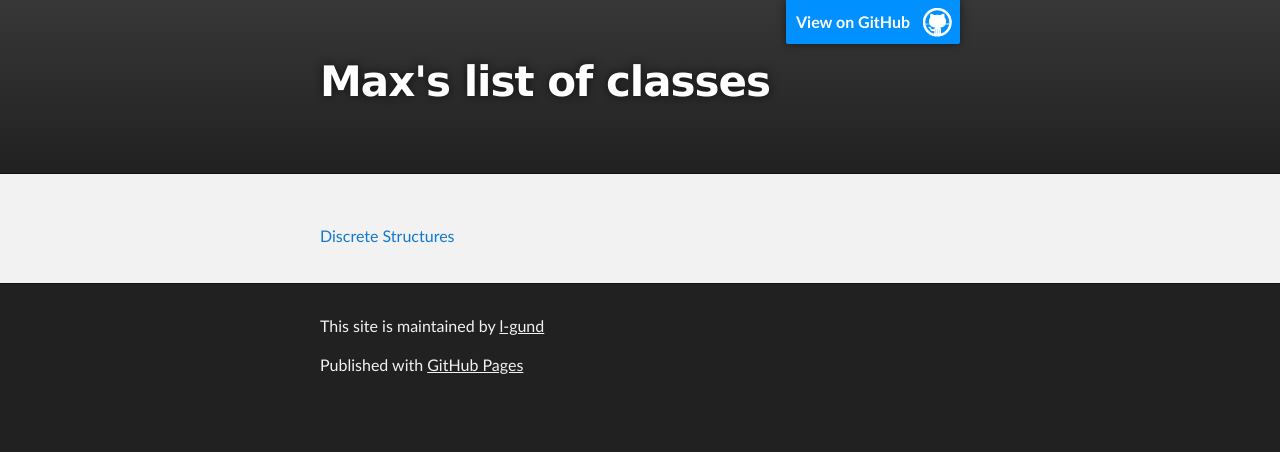
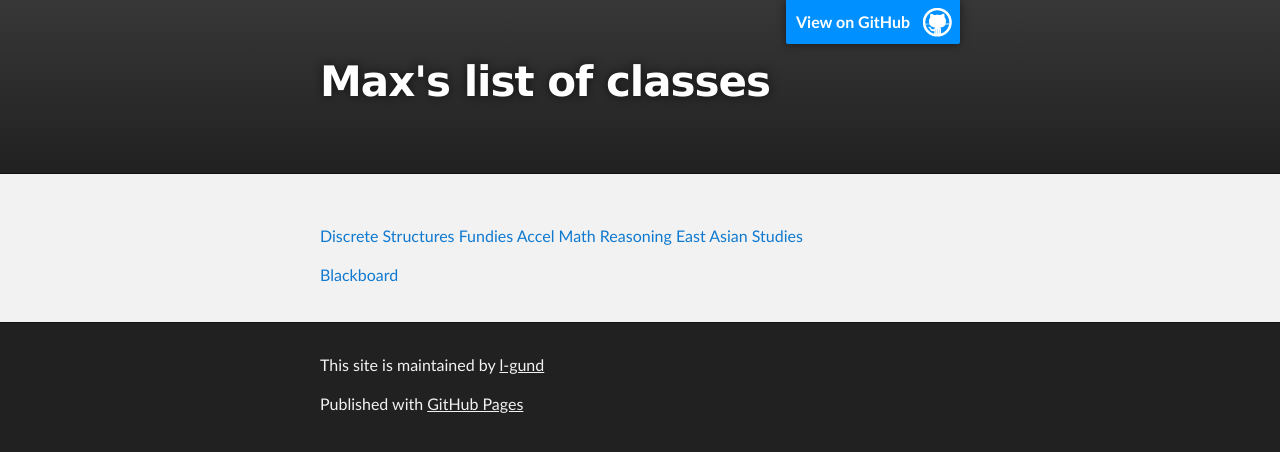
Before and after one commit to l-gund/mhhayashi.github.io, a Jekyll site: the page built from index.md, in a window 1280 px wide. Shown: the top 452 px of the page. Built offline with Jekyll 4.4.1, drawn with Linux system fonts in a browser that asks for light colours; the repository's description, which GitHub fills in, is left out.

Commit message:
Update index.md

```diff
--- a/index.md
+++ b/index.md
@@ -3,3 +3,8 @@ layout: default
 title: Max's list of classes
 ---
 [Discrete Structures](https://course.ccs.neu.edu/cs1800f19/){:target="_blank"}
+[Fundies Accel](https://course.ccs.neu.edu/cs2500accelf19/){:target="_blank"}
+[Math Reasoning](https://web.northeastern.edu/dummit/teaching_fa19_1365.html){:target="_blank"}
+[East Asian Studies](https://docs.google.com/document/d/1G9xvzZTFHpNOZwm6igxYrrfaynhH3CTb_MaUi80DUwY/edit){:target="_blank"}
+
+[Blackboard](https://northeastern.blackboard.com/){:target="_blank"}
```
